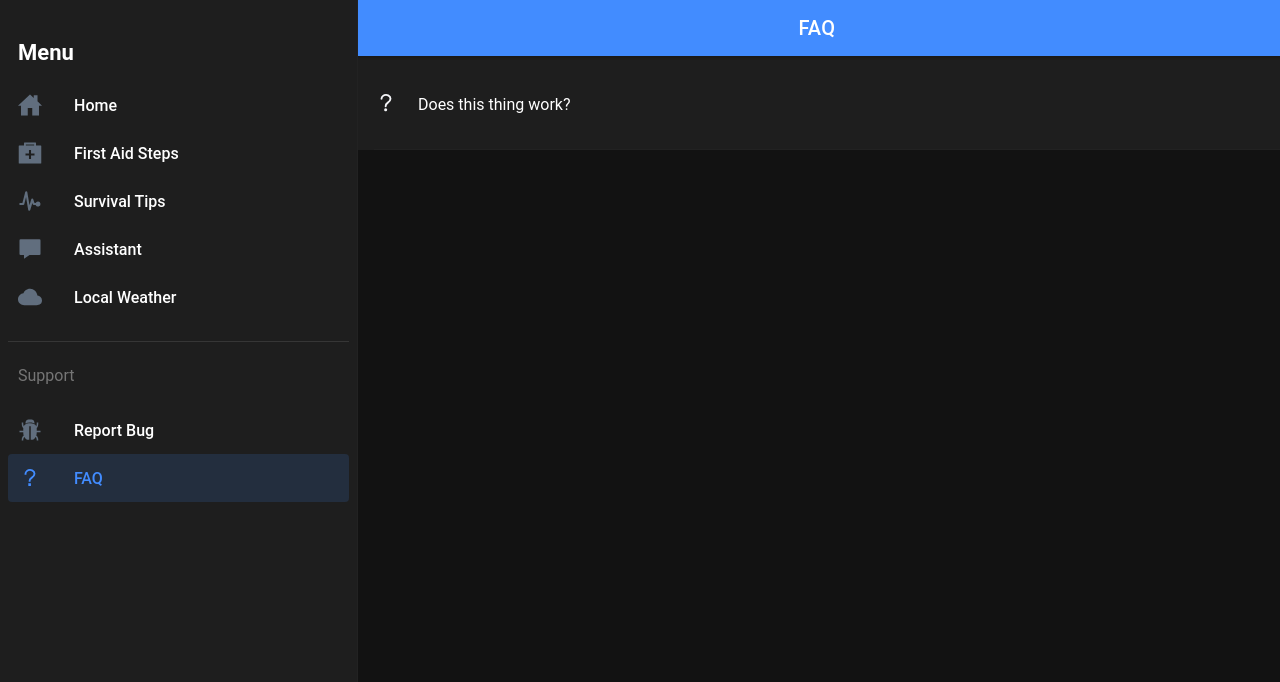
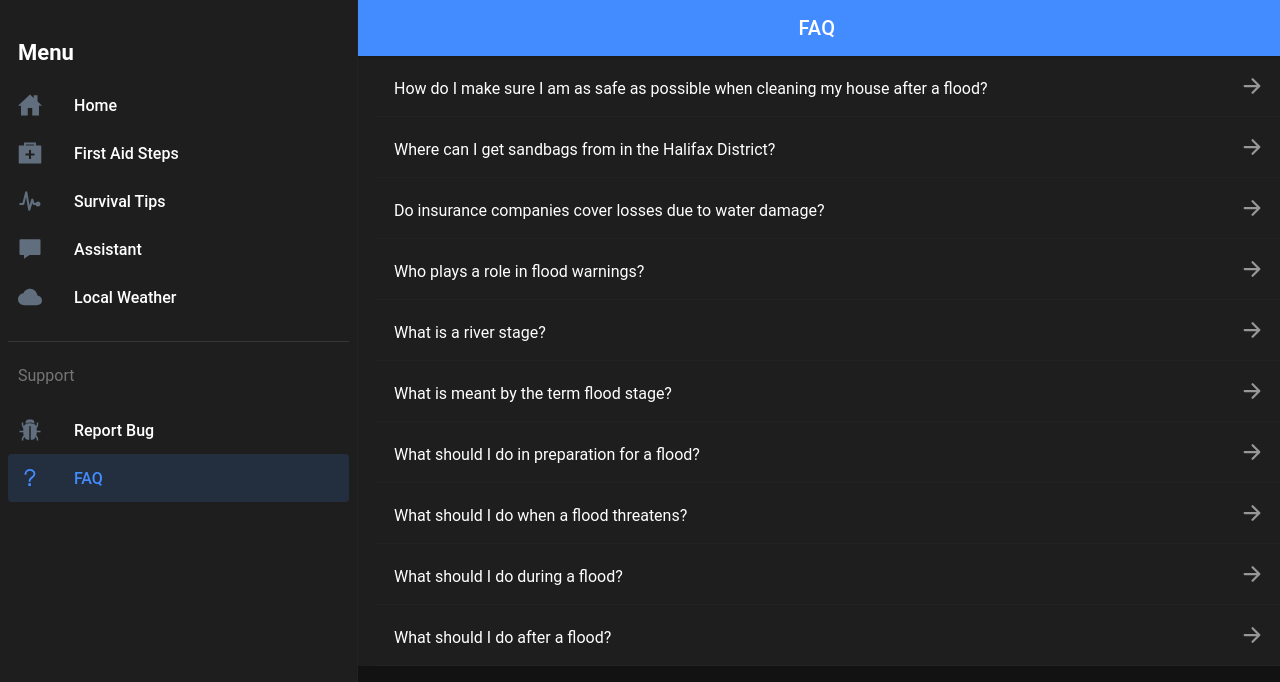
Before and after one commit to BRafters/call4code_deep_blue, a React (Create React App) app in the folder call_for_code/: page /faq in a window 1280 px wide. Shown: the top 682 px of the page. Built offline with nearby package versions, Linux system fonts and the light colour scheme; no server answers.

Commit message:
added kelly's faq content

```diff
--- a/call_for_code/src/data.json
+++ b/call_for_code/src/data.json
@@ -167,5 +167,97 @@
             ]
 
         }
+    ],
+    "faq": [
+        {
+            "id": 0,
+            "link": "faq1",
+            "question": "How do I make sure I am as safe as possible when cleaning my house after a flood?",
+            "answer": ["1.Think safety first when cleaning up after a flood.",
+                        "2.Shut off gas and electricity.",
+                        "3.Wear protective gear.",
+                        "4.Remove standing water and all soaked materials. Shovel out mud. Remove wall interior surfaces and insulation.",
+                        "5.Scrubs walls and floors and then disinfect with bleach solution. Dry thoroughly before rebuilding."]
+        },
+        {
+            "id": 1,
+            "link": "faq2",
+            "question": "Where can I get sandbags from in the Halifax District?",
+            "answer": ["Sandbags can be found at the public works yard at 2308 McGowan Ave.",
+                        " in Enderby, near the Swan Lake Fire Department at 5764 Silver Star Road and across from the arena on Shields Avenue in Lumby.",
+                        "People are asked to bring shovels to fill their bags and respect social distancing rules"]
+        },
+        {
+            "id": 2,
+            "link": "faq3",
+            "question": "Do insurance companies cover losses due to water damage?",
+            "answer": ["In general, standard (also known as comprehensive) homeowners insurance may help cover damage caused by leaking plumbing if the leak is sudden and accidental such as if a washing machine supply hose suddenly breaks or a pipe bursts."]
+        },
+        {
+            "id": 3,
+            "link": "faq4",
+            "question": "Who plays a role in flood warnings?",
+            "answer": ["The responsibility for flood contingency planning is shared by municipalities, conservation authorities (CAs) and the Ontario Ministry of Natural Resources and Forestry (MNRF).",
+                        "As with all emergencies, municipalities have the primary responsibility for the welfare of residents during flood events and may call upon the province for support if required.",
+                        "MNRF and the CAs are primarily responsible for operating a Flood Forecasting and Warning program, which involves issuing messages and providing advice to municipalities."]
+        },
+        {
+            "id": 4,
+            "link": "faq5",
+            "question": "What is a river stage?",
+            "answer": ["A river stage represents the level of the water surface of a river or stream above an established datum at a given location."]
+        },
+        {
+            "id": 5,
+            "link": "faq6",
+            "question": "What is meant by the term flood stage?",
+            "answer": ["Flood stage is an established gage height for a given location above which a rise in water surface level begins to create a hazard to lives, property, or commerce.",
+                        "The issuance of flood warnings for river locations is linked to flood stage.",
+                        "Flood stage is not necessarily the same as bankfull stage."]
+        },
+        {
+            "id": 6,
+            "link": "faq7",
+            "question": "What should I do in preparation for a flood?",
+            "answer": ["Make an itemized list of personal property well in advance of a flood occurring.",
+                        "Photograph the interior and exterior of your home.",
+                        "Store the list, photos and documents in a safe place.",
+                        "Memorize the safest and fastest route to high ground.",
+                        "Assemble a disaster supplies kit containing: first aid kit, canned food and can opener, bottled water, extra clothing, rubber boots and gloves, NOAA Weather Radio, battery-operated radio, emergency cooking equipment, flashlight and extra batteries.",
+                        "If you live in a frequently flooded area, keep sandbags, plastic sheets and lumber on hand to protect property.",
+                        "Install check valves in building sewer traps to prevent flood water from backing up into the drains of your home.",
+                        "Know the elevation of your property in relation to nearby streams and other waterways, and plan what you will do and where you will go in a flood emergency."]
+        },
+        {
+            "id": 7,
+            "link": "faq8",
+            "question": "What should I do when a flood threatens?",
+            "answer": ["If forced to leave your property and time permits, move essential items to safe ground, fill tanks to keep them from floating away and grease immovable machinery.",
+                        "Store a supply of drinking water in clean bathtubs and in large containers.","Get out of areas subject to flooding.","This includes dips, low spots, floodplains, etc."]
+        },
+        {
+            "id": 8,
+            "link": "faq9",
+            "question": "What should I do during a flood?",
+            "answer": ["Avoid areas subject to sudden flooding.",
+                        "Even six inches of fast moving floodwater can knock you off your feet, and a depth of two feet will float your car!",
+                        "Never try to walk, swim or drive through such swift water.",
+                        "Do not attempt to drive over a flooded road.",
+                        "STOP! Turn around and go another way.",
+                        "Keep children from playing in floodwaters or near culverts and storm drains."]
+        },
+        {
+            "id": 9,
+            "link": "faq10",
+            "question": "What should I do after a flood?",
+            "answer": ["Boil drinking water before using.",
+                        "If fresh food has come in contact with floodwaters, throw it out.",
+                        "Seek necessary medical care at the nearest hospital.",
+                        "Food, clothing, shelter and first aid are available at Red Cross shelters.",
+                        "Use flashlights, not lanterns or torches, to examine buildings.",
+                        "Flammables may be inside.",
+                        "Do not handle live electrical equipment in wet areas.",
+                        "Electrical equipment should be checked and dried before being returned to service."]
+        }
     ]
 }
--- a/call_for_code/src/pages/faq/Faq.css
+++ b/call_for_code/src/pages/faq/Faq.css
@@ -0,0 +1,9 @@
+.fonts{
+    font-size: 16px!important;
+    padding: 10px 10px;
+    margin-left: 10px;
+    word-wrap: normal;
+    display: inline;
+    white-space: normal!important;
+    overflow: visible!important;
+}
--- a/call_for_code/src/pages/faq/Faq.tsx
+++ b/call_for_code/src/pages/faq/Faq.tsx
@@ -1,16 +1,13 @@
 import React from 'react';
-import { IonButtons, IonContent, IonHeader, IonIcon, IonMenuButton, IonPage, IonTitle, IonToolbar, IonItem, IonLabel } from '@ionic/react';
-import { helpOutline } from 'ionicons/icons';
+import { IonButtons, IonContent, IonHeader, IonIcon, IonMenuButton, IonPage, IonTitle, IonToolbar, IonNav, IonItem, IonLabel } from '@ionic/react';
+import { arrowForward } from 'ionicons/icons';
+import data from '../../data.json';
 import './Faq.css';
+
 
 const Faq: React.FC = () => {
 
-     const items = [
-          {
-               question: "Does this thing work?",
-               answer: "Yes"
-          }
-     ]
+     const pageItems = data.faq;
 
      return(
           <IonPage>
@@ -24,16 +21,14 @@ const Faq: React.FC = () => {
                </IonHeader>
 
                <IonContent>
-
                {
-                    items.map((item, key) => { return(
-                         <IonItem button key={key}>
-                              <IonIcon icon={helpOutline} color="dark"></IonIcon>
+                    pageItems.map((item, key)=> {return(
+                         <IonItem button key={key} routerLink={"faq/"+item.link}>
                               <IonLabel className="fonts"> {item.question} </IonLabel>
+                              <IonIcon icon={arrowForward}></IonIcon>
                          </IonItem>
                     )})
                }
-
                </IonContent>
           </IonPage>
      );
--- a/call_for_code/src/pages/faq/FaqSelected.tsx
+++ b/call_for_code/src/pages/faq/FaqSelected.tsx
@@ -1,24 +1,49 @@
 import React from 'react';
 import { useParams } from 'react-router';
-import { IonButtons, IonContent, IonHeader, IonMenuButton, IonPage, IonTitle, IonToolbar, IonIcon} from '@ionic/react';
+import { IonButtons, IonContent, IonHeader, IonMenuButton, IonPage, IonTitle, IonToolbar, IonItem, IonList, IonCard, IonCardHeader, IonCardTitle, IonCardContent, IonBackButton } from '@ionic/react';
+import data from '../../data.json';
 import './Faq.css';
 
 const FaqSelected: React.FC = () => {
+
     const { question } = useParams<{ question: string; }>();
+
+    const pageData = data.faq;
+
+    const item:any = pageData.find(item => item.link === question);
 
      return(
           <IonPage>
                <IonHeader>
                <IonToolbar color="primary">
+                    <IonButtons slot="start">
+                    <IonBackButton/>
+                    </IonButtons>
                     <IonButtons slot="end">
                     <IonMenuButton />
                     </IonButtons>
-               <IonTitle> {question} </IonTitle>
+                    <IonTitle> Question and Answer </IonTitle>
                </IonToolbar>
                </IonHeader>
 
                <IonContent>
-               <IonIcon></IonIcon>
+                    <IonCard>
+                         <IonCardHeader>
+                              <IonCardTitle>{item.question}</IonCardTitle>
+                         </IonCardHeader>
+                         <IonCardContent>
+                              <IonList>
+                              {
+                                   item.answer.map((ans: string, index: number) => {
+                                   return(
+                                        <IonItem key={index}>
+                                             {ans}
+                                        </IonItem>
+                                   )})
+                              }
+                              </IonList>
+                         </IonCardContent>
+                    </IonCard>
 
                </IonContent>
           </IonPage>
```
Lines whose indentation alone changed are shown as unchanged.
